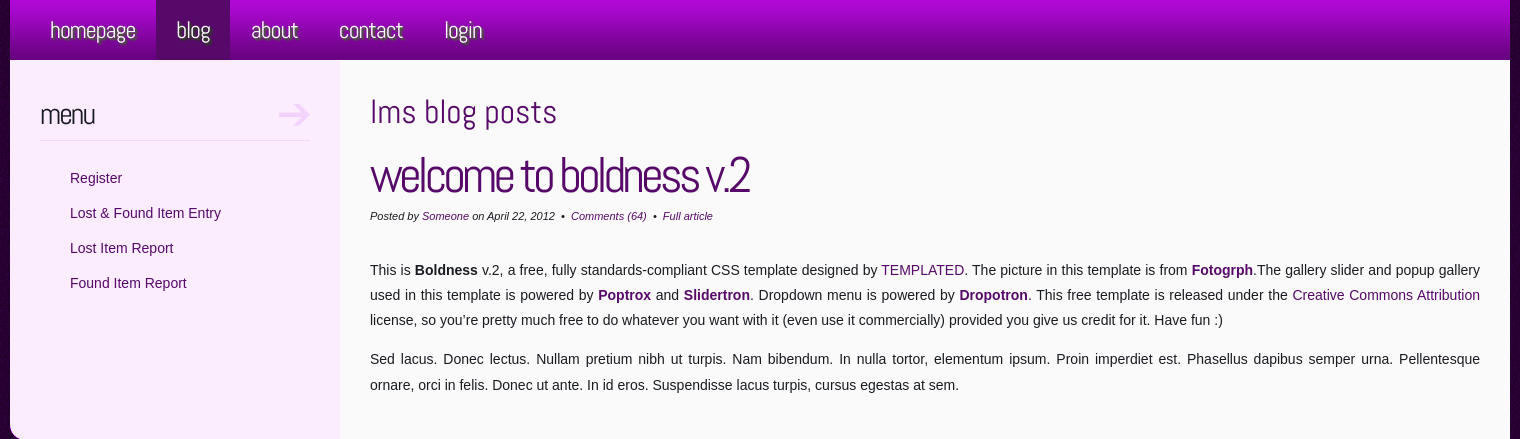
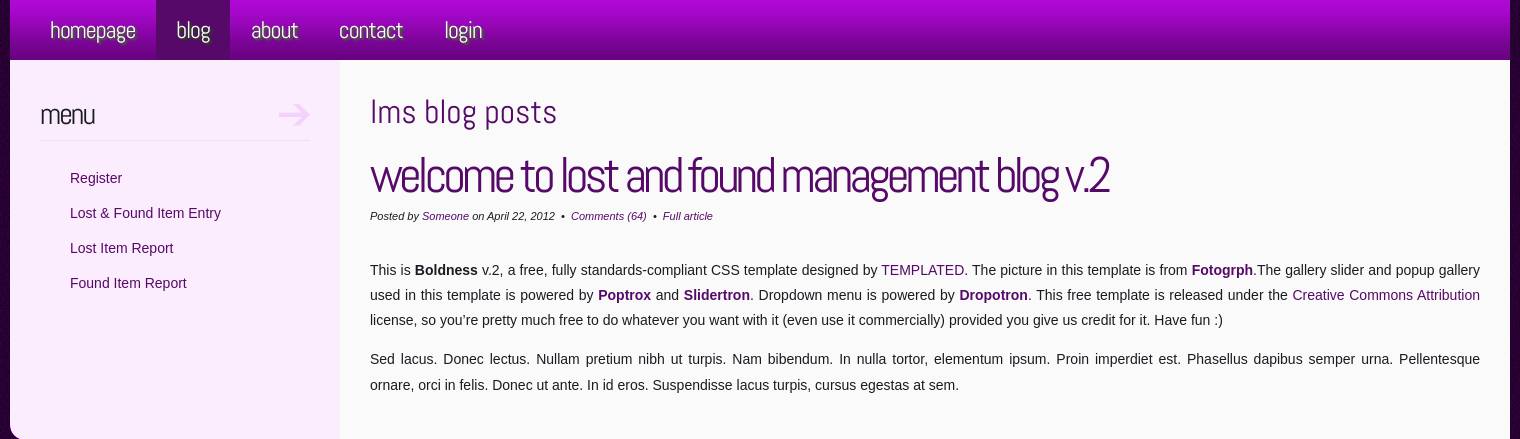
Before and after one commit to fahad2374/LFmanagement, a PHP site: page /inc/blog.php in a window 1520 px wide. Shown: the part 240-679 px from the top of the page. Run offline with PHP 8.4, Linux system fonts and the light colour scheme; some libraries are stand-ins or nearby versions.

Commit message:
Update blog.php

```diff
--- a/inc/blog.php
+++ b/inc/blog.php
@@ -58,7 +58,7 @@
 				<h2 class="title"><a href="#">LMS Blog Posts</a></h2>
 	<!-- Default Page Content (contact form) -->
 				<div class="post">
-					<h2 class="title"><a href="#">Welcome to Boldness</a> v.2</h2>
+					<h2 class="title"><a href="#">Welcome to Lost and Found Management Blog</a> v.2</h2>
 					<p class="meta">Posted by <a href="#">Someone</a> on April 22, 2012
 						&nbsp;&bull;&nbsp; <a href="#" class="comments">Comments (64)</a> &nbsp;&bull;&nbsp; <a href="#" class="permalink">Full article</a></p>
 					<div class="entry">
```
